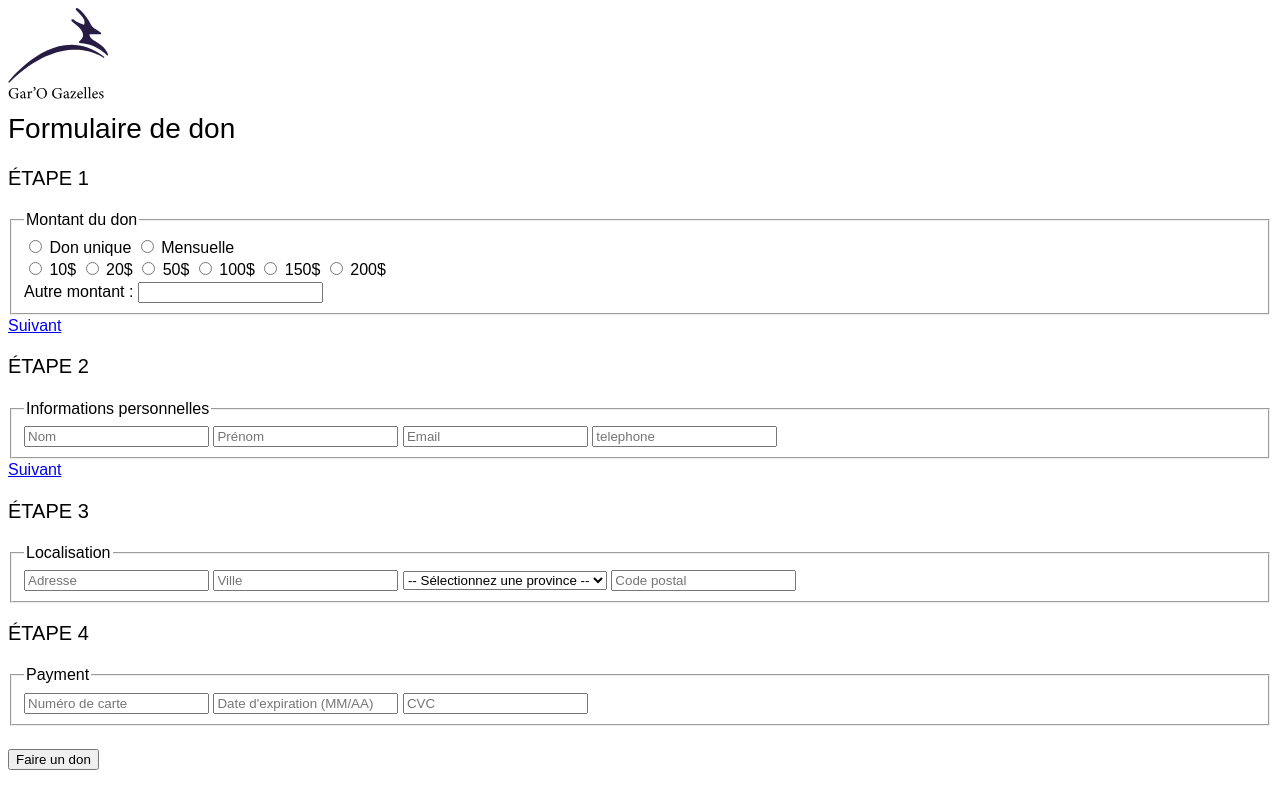
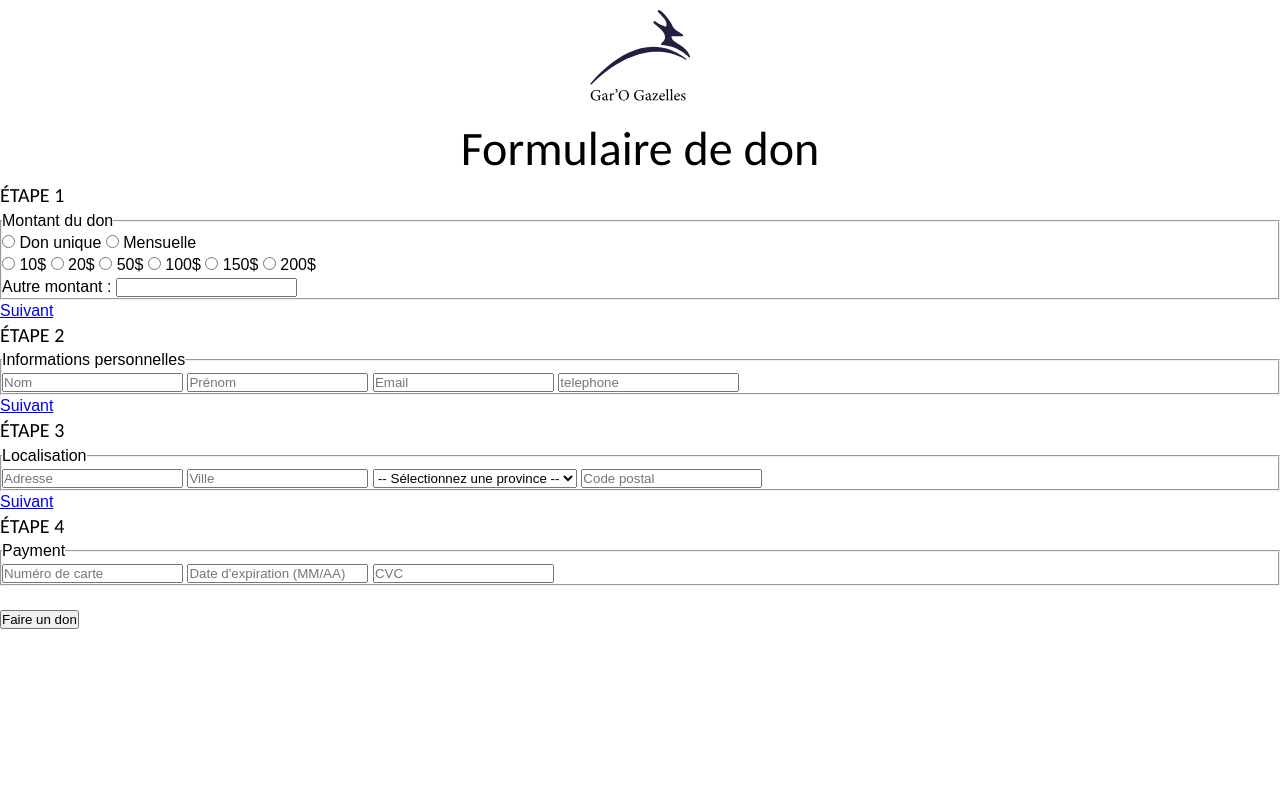
Before and after one commit to guilhemtorres/RPNI3-TP1-formulaire, a website: page public/index.html in a window 1280 px wide. Drawn offline with nearby package versions, Linux system fonts and the light colour scheme; files that its build step writes are made by us from their sources; a web font is replaced by a local one.

Commit message:
1er etape html plus leger css

```diff
--- a/public/index.html
+++ b/public/index.html
@@ -11,12 +11,12 @@
 </head>
 
 <header>
-<img src="image/logo_final.svg" alt="logo de Gar'O Gazelles" width="100">
+<img class="header__img" src="image/logo_final.svg" alt="logo de Gar'O Gazelles" width="100">
 </header>
 
 <body>
     <h1>Formulaire de don</h1>
-    <form action="get">
+    <form action="post">
     <h2>Étape 1</h2>
     <fieldset class="montant-don">
         <legend>Montant du don</legend>
@@ -81,6 +81,8 @@
         </select>
         <input type="text" id="code_postal" name="code_postal" placeholder="Code postal" required>
     </fieldset>
+    <a href="#">Suivant</a>
+
 
     <h2>Étape 4</h2>
     <fieldset>
--- a/src/scss/base/_typo.scss
+++ b/src/scss/base/_typo.scss
@@ -1,5 +1,6 @@
 @use "../utilitaires/mixins";
 @use "../utilitaires/variables";
+
 
 /**
 * @author Prenom Nom courriel
--- /dev/null
+++ b/src/scss/modules/_body.scss
@@ -0,0 +1,11 @@
+// @use "../utilitaires/variables";
+*{
+    margin: 0;
+    padding: 0;
+}
+
+body h1{
+    text-align: center;
+    font-size: 3em;
+    // font-family: $fontePrimaire;
+}
--- /dev/null
+++ b/src/scss/modules/_header.scss
@@ -0,0 +1,8 @@
+*{
+    padding: 0;
+    margin: 0;
+}
+.header__img{
+    display: flex;
+    margin: 10px auto;
+}
--- a/src/scss/styles.scss
+++ b/src/scss/styles.scss
@@ -42,4 +42,7 @@
 @use "base/typo";
 @use "base/grille";
 
+
 /** MODULES **/
+@use "modules/header";
+@use "modules/body"
--- a/src/scss/utilitaires/_variables.scss
+++ b/src/scss/utilitaires/_variables.scss
@@ -1,4 +1,5 @@
 @use "sass:color";
+@import url('https://fonts.googleapis.com/css2?family=Candal&family=Carlito:ital,wght@0,400;0,700;1,400;1,700&family=Poetsen+One&display=swap');
 /**
 * @author Prenom Nom courriel
 * @todo Importer la fonte Futura
@@ -15,7 +16,7 @@
   src: 	url('../fonts/Futura.ttc') format('truetype');
 }
 
-$fontePrimaire : Futura, sans-serif;
+$fontePrimaire : 'Carlito', sans-serif;
 $fonteSecondaire : Arial, sans-serif;
 
 /** Palette de couleurs **/
```
